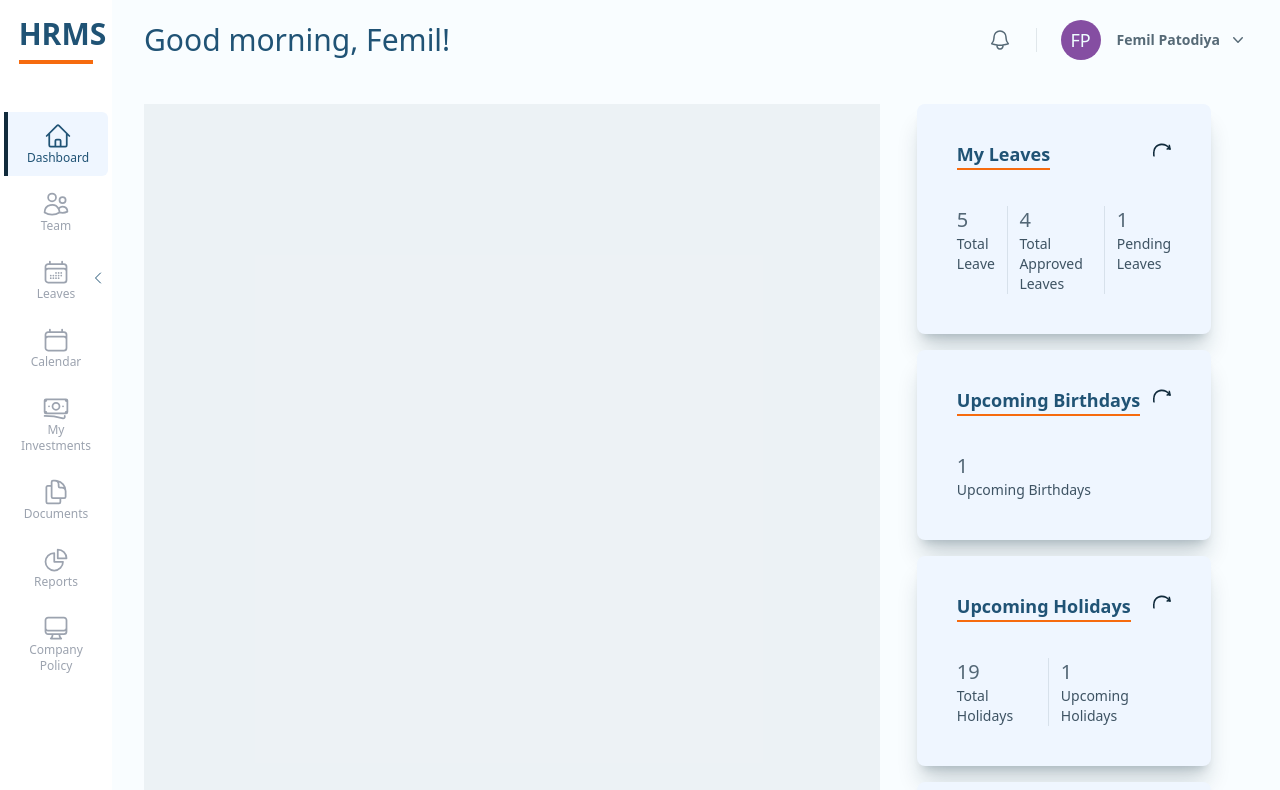
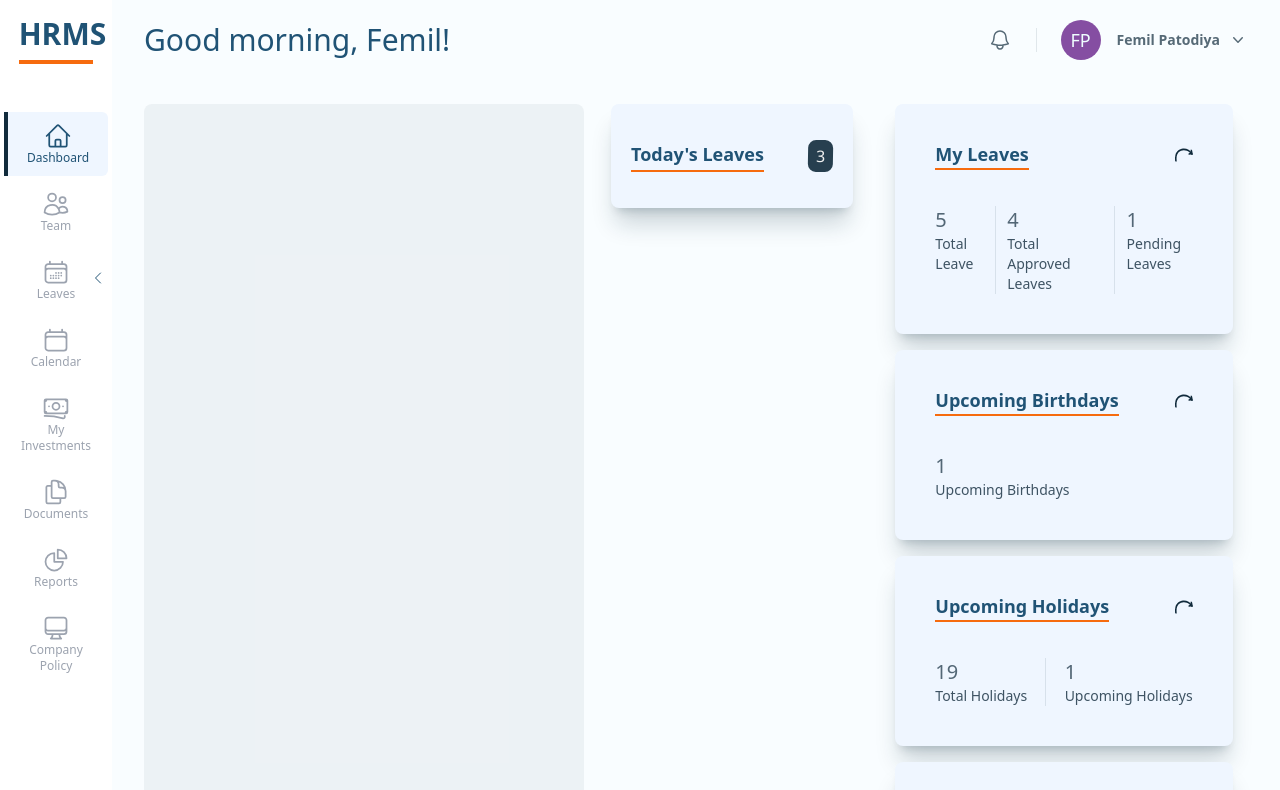
Before and after one commit to imfemill/hrms-wcg, a React (Vite) app: page / in a window 1280 px wide. Shown: the top 790 px of the page. Built offline with nearby package versions, Linux system fonts and the light colour scheme.

Commit message:
Create Today's leave widget

```diff
--- a/package.json
+++ b/package.json
@@ -41,6 +41,7 @@
     "react-table": "^7.8.0",
     "remark-gfm": "^4.0.0",
     "remark-toc": "^9.0.0",
+    "swiper": "^11.0.5",
     "yup": "^1.3.3"
   },
   "devDependencies": {
--- a/src/Layout/Header.jsx
+++ b/src/Layout/Header.jsx
@@ -3,9 +3,8 @@ import { ChevronDownIcon } from "@heroicons/react/20/solid";
 import { Bars3Icon, BellIcon } from "@heroicons/react/24/outline";
 import { Fragment, useState } from "react";
 import { useNavigate } from "react-router-dom";
-import { AddressBar } from "../components/breadCrumb/BredCrumb";
+import { Avatar } from "../components/avatar/Avatar";
 import Greetings from "../components/greetings/Greeitngs";
-import { Avatar } from "../components/avatar/Avatar";
 
 export default function Header({ setSidebarOpen, classNames, userNavigation }) {
   const nav = useNavigate();
@@ -17,7 +16,6 @@ export default function Header({ setSidebarOpen, classNames, userNavigation }) {
     <>
       <div className="lg:pl-28">
         <div className="sticky top-0 z-40 flex h-16 shrink-0 items-center bg-[#f9fdff] p-10 sm:gap-x-6 sm:px-6 lg:px-8">
-          <Greetings />
           <button
             type="button"
             className="-m-2.5 p-2.5 text-gray-700 lg:hidden"
@@ -26,7 +24,7 @@ export default function Header({ setSidebarOpen, classNames, userNavigation }) {
             <span className="sr-only">Open sidebar</span>
             <Bars3Icon className="h-6 w-6" aria-hidden="true" />
           </button>
-          <AddressBar />
+          <Greetings />
 
           <div className="flex flex-1 justify-end gap-x-4 self-stretch lg:gap-x-6">
             <div className="flex items-center gap-x-4 lg:gap-x-6">
--- a/src/Layout/Layout.jsx
+++ b/src/Layout/Layout.jsx
@@ -14,6 +14,7 @@ import { useState } from "react";
 import { Outlet } from "react-router";
 import Header from "./Header";
 import Sidebar from "./Sidebar";
+import { AddressBar } from "../components/breadCrumb/BredCrumb";
 
 const navigation = [
   { name: "Dashboard", href: "/", icon: HomeIcon, current: true },
@@ -88,6 +89,7 @@ const Layout = () => {
           classNames={classNames}
         />
         <main className="lg:pl-28 bg-[#f9fdff]">
+            <AddressBar />
           <div className="px-4 py-10 sm:px-6 lg:px-8 lg:py-6">
             {/* Main area */}
             <Outlet />
--- /dev/null
+++ b/src/components/cards/leaveCards/LeaveCard.jsx
@@ -0,0 +1,104 @@
+import { useMemo, useRef, useState } from "react";
+import { Avatar } from "../../avatar/Avatar";
+import ReactTable from "../../reactTable/widget/WidgetTable";
+import "./card.css";
+
+const LeaveCard = ({ leaves }) => {
+  var [title, total] = ["Today's Leaves", leaves?.length]
+  const columns = useMemo(() => [
+    {
+      header: "",
+      accessor: "name",
+      Cell: (cellInfo) => (
+        <div className="p-4 gap-2 flex-col flex bg-wcg_blue/10 rounded-xl">
+          <span className="flex justify-start gap-2">
+            <Avatar name={cellInfo?.row?.original?.name} className={"lg:px-2"} />
+            <span className="text-start">
+              <span className="text-base text text-wcg_navy w-10.5/12">{cellInfo?.row?.original?.name}</span>
+              <span className="flex gap-1 text-xs text-wcg_navy/70">
+                <span>{cellInfo?.row?.original?.from}</span>
+                <span>to</span>
+                <span>{cellInfo?.row?.original?.to}</span>
+              </span>
+            </span>
+          </span>
+        </div>
+        // <span className="flex justify-center items-center  gap-2">
+        //   <Avatar name={cellInfo?.row?.original?.name} className={"lg:px-2"} />
+        //   <span className="text-base text-start text-wcg_navy w-10.5/12">
+        //     {cellInfo?.row?.original?.name}
+        //   </span>
+        // </span>
+      ),
+    },
+    // {
+    //   header: "",
+    //   accessor: "from",
+    // },
+    // {
+    //   header: "",
+    //   accessor: "to",
+    // },
+  ], []);
+  const contentSpace = useRef(null);
+  const [expanded, setExpanded] = useState(false);
+  const [height, setHeight] = useState("0px");
+  const [rotate, setRotate] = useState("transform duration-700 ease rotate-[1deg]");
+  const toggleAccordion = () => {
+    setExpanded((prevState) => !prevState);
+    setHeight(expanded ? "0px" : `${contentSpace.current.scrollHeight}px`);
+    setRotate(
+      expanded
+        ? "transform duration-500 ease rotate-[1deg]"
+        : "transform duration-500 ease rotate-[359deg]",
+    );
+  };
+
+  return (
+    <div className="shadow-xl shadow-wcg_navy/20 p-5 block h-fit w-11/12 rounded-lg bg-blue-50">
+      <div
+        className="flex gap-0 justify-between my-4 rounded-t-lg max"
+      >
+        <div onClick={() => toggleAccordion()} className="text-lg font-semibold text-wcg_blue hover:text-wcg_navy border-b-2 border-wcg_orange cursor-pointer">
+          {title}
+        </div>
+        <span className={`bg-wcg_navy/90 text-wcg_gray p-1 px-2 space-y-0 rounded-lg cursor-pointer ${rotate}`} onClick={() => toggleAccordion()}>
+          {total}
+        </span>
+      </div>
+
+      <div
+        ref={contentSpace}
+        style={{ height: `${height}` }}
+        className="overflow-auto transition-max-height max-h-96 duration-500 ease-in-out data_table"
+      >
+        <div className="w-full text-sm flex flex-col max-h-96 gap-4 max-lg:flex-row max-lg:flex-wrap">
+          {
+            <div className="w-full">
+              <ReactTable columns={columns} data={leaves} type={"TODAYS_LEAVES"} />
+            </div>
+          }
+          {/* {leaves?.map((leaves, key) => {
+            return (
+              <div key={key} className="p-4 gap-2 flex-col flex bg-wcg_blue/10 rounded-xl">
+                <span className="flex justify-start gap-2">
+                  <Avatar name={leaves?.name} className={"w-2.5/12"} />
+                  <span>
+                    <span className="text-base text-wcg_navy w-10.5/12">{leaves?.name}</span>
+                    <span className="flex gap-1 text-xs">
+                      <span>{leaves?.from}</span>
+                      <span>to</span>
+                      <span>{leaves?.to}</span>
+                    </span>
+                  </span>
+                </span>
+              </div>
+            )
+          })} */}
+        </div>
+      </div>
+    </div>
+  );
+};
+
+export default LeaveCard;
--- /dev/null
+++ b/src/components/cards/leaveCards/card.css
@@ -0,0 +1,3 @@
+/* .data_table::-webkit-scrollbar {
+  display: none;
+} */
--- a/src/components/cards/WidgetCard.jsx
+++ b/src/components/cards/widgetCards/WidgetCard.jsx
@@ -1,10 +1,12 @@
 import { Fragment, useMemo, useRef, useState } from "react";
-import openCloseIcon from "../../assets/icons/arched-arrow.svg";
-import ReactTable from "../reactTable/widget/WidgetTable";
-import { widgetColumn } from "../reactTable/widget/widgetColumns";
+import { useNavigate } from "react-router-dom";
+import openCloseIcon from "../../../assets/icons/arched-arrow.svg";
+import ReactTable from "../../reactTable/widget/WidgetTable";
+import { widgetColumn } from "../../reactTable/widget/widgetColumns";
 import "./card.css";
 
-const Card = ({ widget }) => {
+const WidgetCard = ({ widget }) => {
+  const nav = useNavigate()
   const columns = useMemo(() => widgetColumn(widget.title), [widget]);
 
   const contentSpace = useRef(null);
@@ -13,7 +15,7 @@ const Card = ({ widget }) => {
   const [rotate, setRotate] = useState("transform duration-700 ease rotate-45");
   const toggleAccordion = () => {
     setExpanded((prevState) => !prevState);
-    setHeight(expanded ? "0px" : `${contentSpace.current.scrollHeight}px`);
+    setHeight(expanded ? "0px" : `${contentSpace.current.scrollHeight + 10}px`);
     setRotate(
       expanded
         ? "transform duration-500 ease rotate-45"
@@ -22,15 +24,14 @@ const Card = ({ widget }) => {
   };
 
   return (
-    <div className="shadow-xl shadow-wcg_navy/20 p-5 block h-fit w-4/5 rounded-lg bg-blue-50">
+    <div className="shadow-xl shadow-wcg_navy/20 p-5 block h-fit w-11/12 rounded-lg bg-blue-50">
       <div
-        className="flex gap-0 justify-between px-5 py-4 rounded-t-lg"
-        onClick={() => toggleAccordion()}
+        className="flex gap-0 justify-between mx-5 my-4 rounded-t-lg"
       >
-        <div className="text-lg font-semibold text-wcg_blue hover:text-wcg_navy border-b-2 border-wcg_orange">
+        <div onClick={() => toggleAccordion()} className="text-lg font-semibold text-wcg_blue hover:text-wcg_navy border-b-2 border-wcg_orange cursor-pointer">
           {widget?.title}
         </div>
-        <div className="cursor-pointer">
+        <div className="cursor-pointer flex items-center" onClick={() => toggleAccordion()}>
           <img
             src={openCloseIcon}
             alt="leaves"
@@ -68,9 +69,18 @@ const Card = ({ widget }) => {
         <div className="w-full">
           <ReactTable columns={columns} data={widget?.table} />
         </div>
+        {
+          widget?.type === "MORE_LEAVES" &&
+          <div className="my-4 w-full flex justify-end">
+            <span className="bg-wcg_navy/80 hover:bg-wcg_navy cursor-pointer rounded-lg text-wcg_lightblue p-2"
+              onClick={() => nav("/leaves")}>
+              View More
+            </span>
+          </div>
+        }
       </div>
     </div>
   );
 };
 
-export default Card;
+export default WidgetCard;
--- a/src/components/reactTable/widget/WidgetTable.jsx
+++ b/src/components/reactTable/widget/WidgetTable.jsx
@@ -1,7 +1,7 @@
 import { useTable } from "react-table";
 
 // eslint-disable-next-line react/prop-types
-const ReactTable = ({ columns, data }) => {
+const ReactTable = ({ columns, data, type }) => {
   const {
     getTableProps, // table props from react-table
     getTableBodyProps, // table body props from react-table
@@ -34,7 +34,7 @@ const ReactTable = ({ columns, data }) => {
           return (
             <tr
               {...row.getRowProps()}
-              className={i % 2 === 0 ? "bg-blue-50" : "bg-blue-100"}
+              className={type === "TODAYS_LEAVES" ? "bg-blue-50" : i % 2 === 0 ? "bg-blue-50" : "bg-blue-100"}
               key={i}
             >
               {row.cells.map((cell, index) => (
--- /dev/null
+++ b/src/data/todayLeaves.json
@@ -0,0 +1,23 @@
+[
+    {
+        "name": "Femil Patodiya",
+        "from": "22-12-2023 (Wed)",
+        "to": "27-12-2023 (Wed)",
+        "days": 3,
+        "type": "Casual"
+    },
+    {
+        "name": "Milan Gojiya",
+        "from": "22-12-2023 (Fri)",
+        "to": "26-12-2023 (Tues)",
+        "days": 2,
+        "type": "Casual"
+    },
+    {
+        "name": "Krunal Bhuvad",
+        "from": "22-12-2023 (Fri)",
+        "to": "22-12-2023 (Fri)",
+        "days": 1,
+        "type": "Medical"
+    }
+]
--- a/src/data/widget.json
+++ b/src/data/widget.json
@@ -1,6 +1,7 @@
 [
   {
     "title": "My Leaves",
+    "type": "MORE_LEAVES",
     "states": [
       {
         "name": "Total Leave",
--- a/src/pages/dashboard/Dashboard.jsx
+++ b/src/pages/dashboard/Dashboard.jsx
@@ -1,15 +1,25 @@
-import Card from "../../components/cards/WidgetCard";
+import LeaveCard from "../../components/cards/leaveCards/LeaveCard";
+import { default as WidgetCard } from "../../components/cards/widgetCards/WidgetCard";
 import widgetData from "../../data/widget.json";
+import todayLeavesData from "../../data/todayLeaves.json";
 
 const Dashboard = () => {
   return (
     <>
       <div className="select-none w-full flex-wrap">
-        <div className="columns-1 flex max-lg:flex-col">
-          <div className="w-2/3 max-lg:w-full flex gap-4 flex-wrap order-1 max-lg:order-2 content-start justify-center bg-wcg_navy/5 min-h-[100%]"></div>
-          <div className="w-1/3 max-lg:w-full flex gap-4 flex-wrap order-2 max-lg:order-1 content-start justify-center h-[100%]">
+        <div className="columns-1 flex gap-4 max-lg:flex-col">
+          <div className="w-5/12 max-lg:w-full flex gap-4 flex-wrap order-1 max-lg:order-3 content-start justify-center">
+            <div className="rounded-lg min-w-full flex justify-center bg-wcg_navy/5 min-h-[100%]">
+            </div>
+          </div>
+          <div className="w-3/12 max-lg:w-full order-2 max-lg:order-2">
+            <div className="rounded-lg min-w-full flex justify-center">
+              <LeaveCard leaves={todayLeavesData} />
+            </div>
+          </div>
+          <div className="w-4/12 max-lg:w-full flex gap-4 flex-wrap order-3 max-lg:order-1 content-start justify-center h-full">
             {widgetData?.map((widget, key) => {
-              return <Card key={key} widget={widget} />;
+              return <WidgetCard key={key} widget={widget} />
             })}
           </div>
         </div>
```
Also changed, not shown: src/components/breadCrumb/BredCrumb.jsx (+5 -2 lines), src/assets/icons/download.png (deleted), src/components/cards/widgetCards/card.css (renamed from src/components/cards/card.css).
